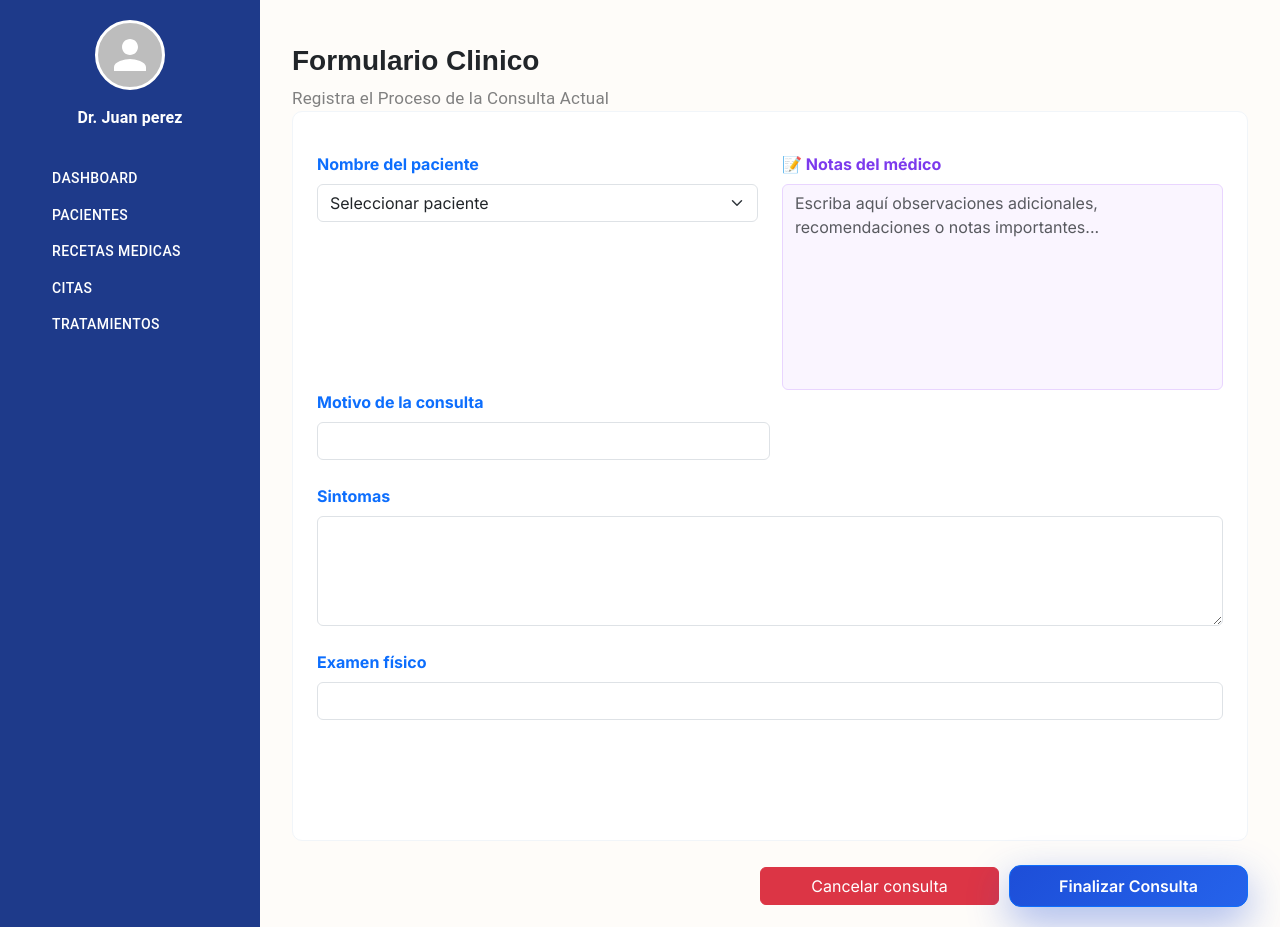
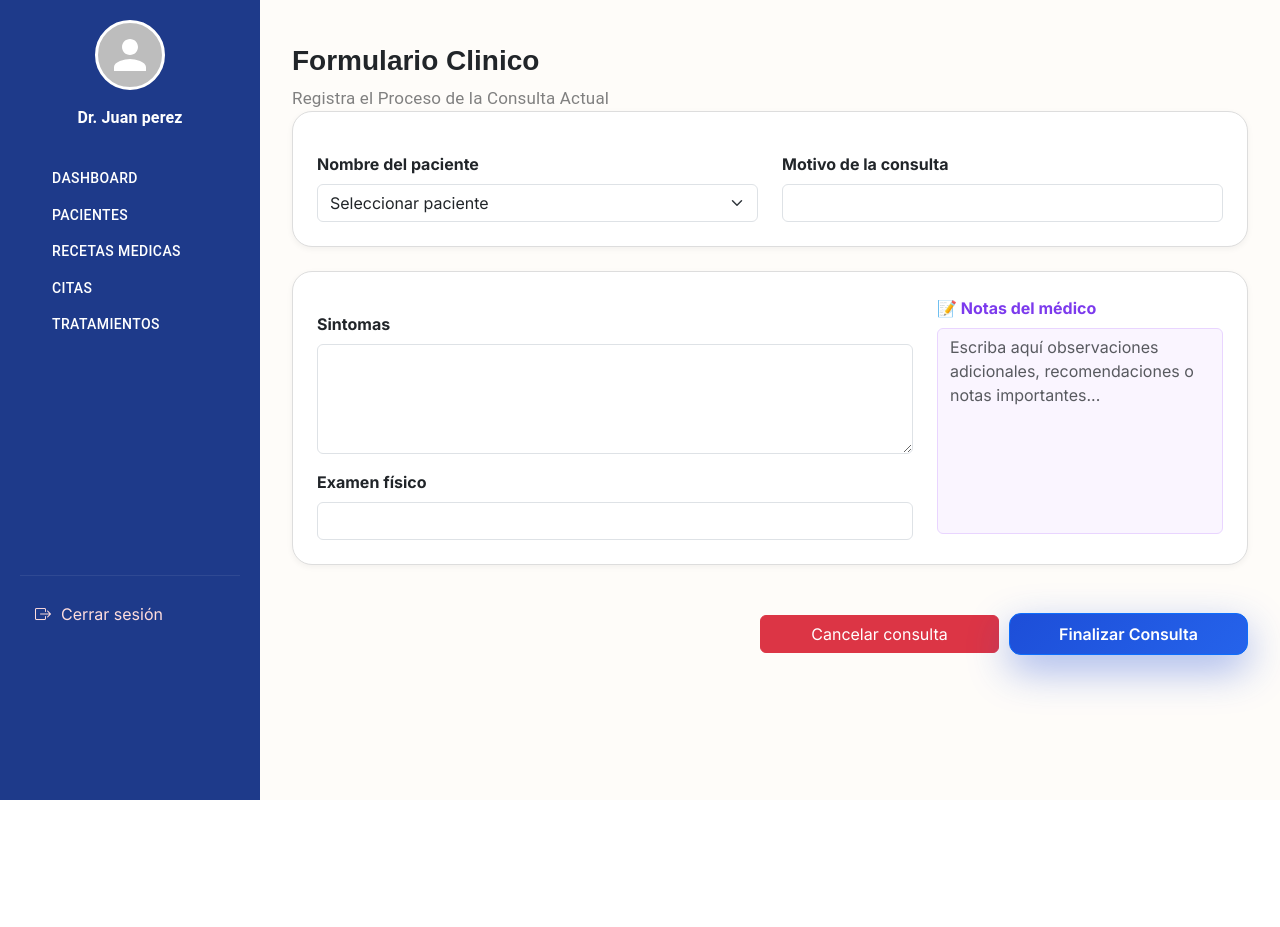
Before and after one commit to poooootaaaaaa-boop/proyecto_frontend, a React (Vite) app: page /Medicos/consulta in a window 1280 px wide. After the commit the page ends 800 px from the top, so only its background shows below. Built offline with nearby package versions, Linux system fonts and the light colour scheme; some icons are missing.

Commit message:
se agrego el cerrar sesion y se agrego diseño a los botones de tratamientos largos y en consulta se mejoro el formulario

```diff
--- a/src/pages/Medicos/Layout_Medicos.jsx
+++ b/src/pages/Medicos/Layout_Medicos.jsx
@@ -11,12 +11,32 @@ import PersonIcon from '@mui/icons-material/Person';
 import DescriptionIcon from '@mui/icons-material/Description';
 import CalendarTodayIcon from '@mui/icons-material/CalendarToday';
 import ContentPasteIcon from '@mui/icons-material/ContentPaste';
+import LogoutModal from "../../components/farmacia/LogoutModal";
 import "./Layout.css";
+import { Nav, Offcanvas } from "react-bootstrap";
+import { NavLink } from "react-router-dom";
+import { useState } from "react";
+
 
 import { Link } from "react-router-dom";
 
 
 function Layout_Medicos({ children }) {
+    const [openLogout, setOpenLogout] = useState(false);
+    const [show, setShow] = useState(false);
+
+const linkStyle = ({ isActive }) => ({
+  display: "flex",
+  alignItems: "center",
+  gap: "10px",
+  color: "#fff",
+  padding: "10px 15px",
+  borderRadius: "10px",
+  textDecoration: "none",
+  background: isActive ? "rgba(255,255,255,0.15)" : "transparent",
+  fontWeight: isActive ? "600" : "400",
+  transition: "0.2s",
+});
   return (
      <div style={{ display: "flex", minHeight: "100vh" }}>
       <div className="sidebar">
@@ -99,6 +119,44 @@ function Layout_Medicos({ children }) {
         TRATAMIENTOS
       </Button>
 
+      <br />
+      <br />
+      <br />
+      <br />
+      <br />
+      <br />
+      <br />
+      <br />
+      <br />
+      <br />
+
+
+
+    <div style={{ marginTop: "auto" }}>
+      <hr style={{ borderColor: "rgba(255,255,255,0.3)" }} />
+
+      <Nav.Link
+        onClick={() => setOpenLogout(true)}
+        style={{
+          display: "flex",
+          alignItems: "center",
+          gap: "10px",
+          color: "#ffdddd",
+          padding: "10px 15px",
+          borderRadius: "10px",
+          cursor: "pointer",
+        }}
+      >
+        <i className="bi bi-box-arrow-right"></i>
+        Cerrar sesión
+      </Nav.Link>
+    </div>
+
+      <LogoutModal
+            open={openLogout}
+            handleClose={() => setOpenLogout(false)}
+          />
+
 
       </div>
 
--- a/src/pages/Medicos/consulta.jsx
+++ b/src/pages/Medicos/consulta.jsx
@@ -61,13 +61,13 @@ function Consulta({data,setData, dataPacientes}){
                              <div className="container mt-4" >
                                  <h3 style={{ fontFamily: "Poppins, sans-serif", fontWeight: "600" }}>Formulario Clinico</h3>
                                  <Typography style={{fontSize: "17px",color: "gray"}}>Registra el Proceso de la Consulta Actual</Typography>
-                                <div className="bg-white p-4 mb-4" style={{borderRadius:"10px", border: "1px solid #f1f5f9",boxShadow:"none"}}>
+                                <div className="bg-white p-4 mb-4" style={{borderRadius:"20px",border:"1px solid #ddd",boxShadow:"0 2px 6px rgba(0,0,0,0.05)"}}>
 
                                         <Row className="mt-3">
 
                                             <br />
                                             <Col md={6}>
-                                        <Form.Label className="text-primary fw-bold">Nombre del paciente</Form.Label>
+                                            <Form.Label className="text-dark fw-bold">Nombre del paciente</Form.Label>
                                             <Form.Select
                                                     value={pacienteId}
                                                     onChange={(e)=>setPacienteId(e.target.value)}
@@ -84,42 +84,70 @@ function Consulta({data,setData, dataPacientes}){
                                                     </Form.Select>
                                             </Col>
 
+                                            <Col md={6}>
+                                                <Form.Label className="text-dark fw-bold">Motivo de la consulta</Form.Label>
+
+                                                <Form.Control value={motivo} onChange={(e)=>setMotivo(e.target.value)}/>
+                                            </Col>
+
+                                        </Row>
+                                </div>
+
+                                <div className="bg-white p-4 mb-4" style={{borderRadius:"20px",border:"1px solid #ddd",boxShadow:"0 2px 6px rgba(0,0,0,0.05)"}}>
+
+                                    <Row>
+
+                                         <Col md={8}>
+
+                                            <Row className="mt-3">
+                                                <Col md={12}>
+
+                                                    <Form.Label className="text-dark fw-bold"> Sintomas</Form.Label>
+
+                                                    <Form.Control as="textarea"rows={4} value={sintomas} onChange={(e)=>setSintomas(e.target.value)}/>
+
+                                                </Col>
+                                            </Row>
+
+
+                                            <Row className="mt-3">
+
+                                                 <Col md={12}>
+
+                                                    <Form.Label className="text-dark fw-bold"> Examen físico</Form.Label>
+
+                                                    <Form.Control value={examen} onChange={(e)=>setExamen(e.target.value)}/>
+
+
+                                                 </Col>
+
+                                            </Row>
+
+
+                                         </Col>
+
+                                           {/* LADO DERECHO */}
+
                                         {/* INPUT DE NOTAS */}
-                                            <Col md={6}>
+                                         <Col md={4}>
                                             <Form.Label className="fw-bold" style={{color:"#7c3aed"}}>
                                                     📝 Notas del médico
                                                 </Form.Label>
 
                                              <Form.Control as="textarea"rows={8} placeholder="Escriba aquí observaciones adicionales, recomendaciones o notas importantes..." style={{background:"#faf5ff",border:"1px solid #e9d5ff",resize:"none"}}  value={notas} onChange={(e)=>setNotas(e.target.value)}/>
                                         </Col>
+
+
+
+
                                     </Row>
 
-                                        <Col md={6}>
 
-                                            <Form.Label className="text-primary fw-bold">Motivo de la consulta</Form.Label>
-
-                                            <Form.Control value={motivo} onChange={(e)=>setMotivo(e.target.value)}/>
-                                        </Col>
-
-                                        <br/>
-
-                                        <Form.Label className="text-primary fw-bold"> Sintomas</Form.Label>
-
-                                        <Form.Control as="textarea"rows={4} value={sintomas} onChange={(e)=>setSintomas(e.target.value)}/>
-
-                                        <br/>
-
-                                        <Form.Label className="text-primary fw-bold"> Examen físico</Form.Label>
-
-                                        <Form.Control value={examen} onChange={(e)=>setExamen(e.target.value)}/>
-
-
-                                        <br /><br /><br /><br />
 
                                 </div>
 
 
-
+                                <br />
 
                             </div>
 
--- a/src/pages/Medicos/lista_paciente.jsx
+++ b/src/pages/Medicos/lista_paciente.jsx
@@ -62,7 +62,6 @@ function lista_paciente({data=[]}) {
 
                                             <Form.Control type="text"placeholder="Buscar por nombre, DNI o expediente..."style={{height:"55px",borderRadius:"30px",background:"#f3f4f6",border:"none",paddingLeft:"20px",paddingRight:"60px"}} value={busqueda} onChange={handleBusqueda}/>
 
-                                            <SearchIcon style={{position:"absolute",right:"10px",top:"50%",transform:"translateY(-50%)",background:"#1d4ed8",color:"white",padding:"8px",borderRadius:"50%",cursor:"pointer",fontSize:"28px"}}/>
 
                                         </div>
 
--- a/src/pages/Medicos/tratamientos_largos.jsx
+++ b/src/pages/Medicos/tratamientos_largos.jsx
@@ -220,15 +220,15 @@ return (
 
     <Modal.Footer>
 
-      <Button variant="success" onClick={finalizarTratamiento}>
-      Finalizar tratamiento
+      <Button onClick={finalizarTratamiento}variant="success" style={{background:"#16a34a",border:"none",borderRadius:"30px",padding:"12px 25px",fontWeight:"600"}}>
+        Finalizar tratamiento
       </Button>
 
-      <Button variant="danger" onClick={cancelarTratamiento}>
-      Cancelar tratamiento
+      <Button variant="danger" onClick={cancelarTratamiento}style={{background:"#dc2626",border:"none",borderRadius:"30px",padding:"12px 25px",fontWeight:"600"}}>
+        Cancelar tratamiento
       </Button>
 
-      <Button variant="secondary"onClick={()=>setShowModal(false)}>
+      <Button variant="secondary"onClick={()=>setShowModal(false)} style={{background:"#6b7280",border:"none",borderRadius:"30px",padding:"12px 25px",fontWeight:"600", color:"#fff"}}>
       Cerrar
       </Button>
 
```
Lines whose indentation alone changed are shown as unchanged.
